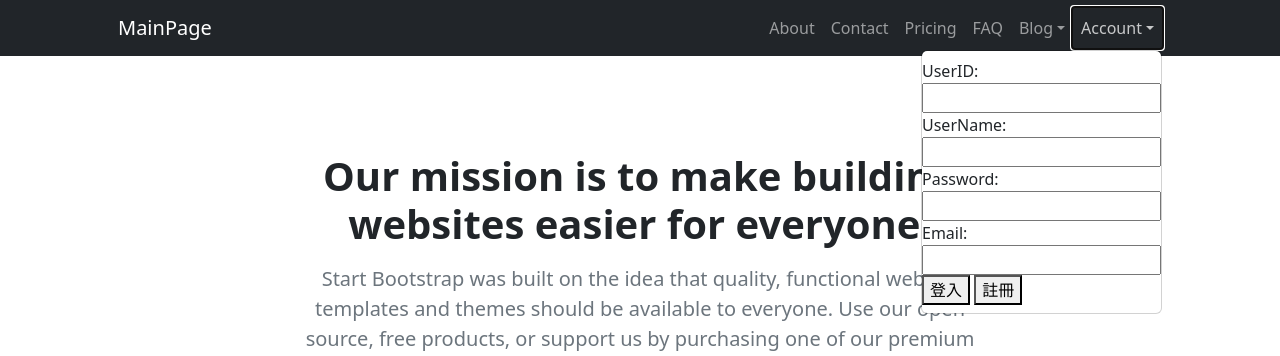
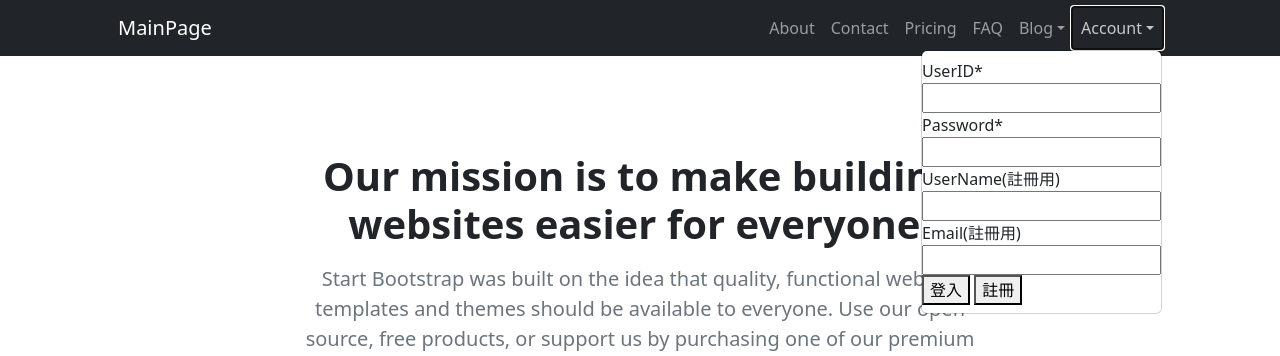
Before and after one commit to MinYouHo/DB_Team12, a PHP site: page /about.php in a window 1280 px wide, after a click on "Account". Shown: the top 356 px of the page. Run offline with PHP 8.4, Linux system fonts and the light colour scheme; grey boxes labelled with a size stand in for pictures from a placeholder-image service; some libraries are stand-ins or nearby versions.

Commit message:
登入表單備註飛必填

```diff
--- a/startbootstrap-modern-business-gh-pages/navigation.php
+++ b/startbootstrap-modern-business-gh-pages/navigation.php
@@ -28,13 +28,13 @@
                             <!-- 登入&註冊表單 -->
                             <div class="login-register-form" id="login-register-form">
                                 <form action="login_register.php" method="post">
-                                    <label for="userID">UserID:</label>
+                                    <label for="userID">UserID*</label>
                                     <input type="text" id="userID" name="userID" required>
-                                    <label for="username">UserName:</label>
-                                    <input type="text" id="username" name="username" required>
-                                    <label for="password">Password:</label>
+                                    <label for="password">Password*</label>
                                     <input type="password" id="password" name="password" required>
-                                    <label for="email">Email:</label>
+                                    <label for="username">UserName(註冊用)</label>
+                                    <input type="text" id="username" name="username">
+                                    <label for="email">Email(註冊用)</label>
                                     <input type="text" id="email" name="email">
                                     <button type="submit" name="action" value="login">登入</button>
                                     <button type="submit" name="action" value="register">註冊</button>
```
